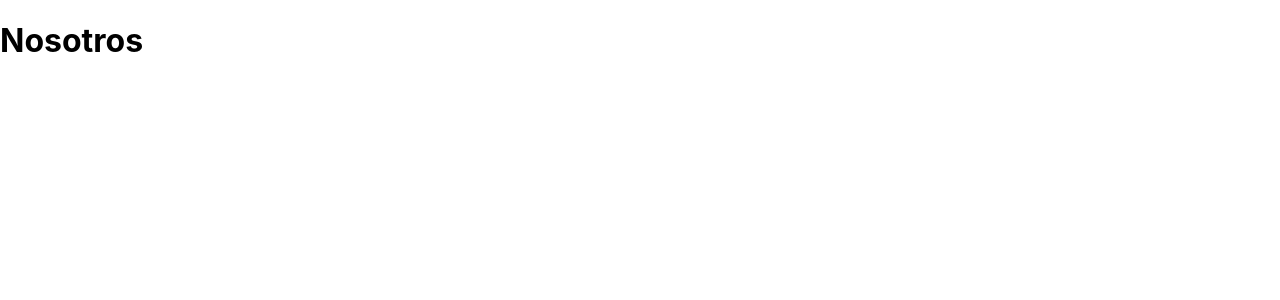
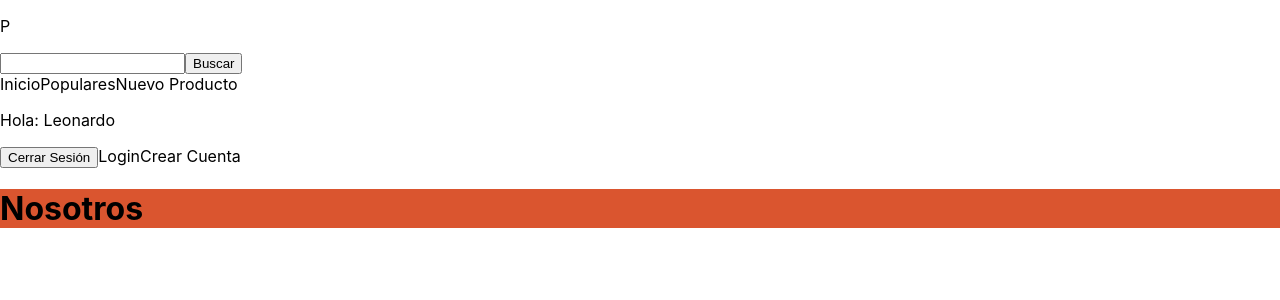
Before and after one commit to Leonardo-G/react-crear-productos, a Next.js app: page /nosotros in a window 1280 px wide. Shown: the top 300 px of the page. Built offline with nearby package versions, Linux system fonts and the light colour scheme.

Commit message:
componentes header y css base

```diff
--- /dev/null
+++ b/components/UI/Buscar.js
@@ -0,0 +1,14 @@
+import React from 'react'
+
+export const Buscar = () => {
+    return (
+        <form>
+            <input
+                type="text"
+            />
+            <button
+                type='submit'
+            >Buscar</button>
+        </form>
+    )
+}
--- a/components/layout/Header.js
+++ b/components/layout/Header.js
@@ -1,14 +1,27 @@
 import Link from 'next/link'
 import React from 'react'
+import { Buscar } from '../UI/Buscar'
+import { Navegacion } from './Navegacion'
 
 export const Header = () => {
     return (
         <header>
-            <h1>Desde el Header</h1>
-            <nav>
-                <Link href="/">Inicio</Link>
-                <Link href="/nosotros">Nosotros</Link>
-            </nav>
+            <div>
+                <div>
+                    <p>P</p>
+                    <Buscar />
+                    <Navegacion />
+                </div>
+            </div>
+            <div>
+                <p>Hola: Leonardo</p>
+                <button
+                    type='button'
+                >Cerrar Sesión</button>
+                <Link href="/">Login</Link>
+                <Link href="/">Crear Cuenta</Link>
+            </div>
+
         </header>
     )
 }
--- a/components/layout/Layout.js
+++ b/components/layout/Layout.js
@@ -1,10 +1,12 @@
 import React from 'react'
+import { Header } from './Header';
+import styles from "../../styles/Layout.module.css"
 
 export const Layout = ({ children }) => {
     return (
         <>
-
-            <main>
+            <Header />
+            <main className={ styles.main }>
                 { children }
             </main>
         </>
--- /dev/null
+++ b/components/layout/Navegacion.js
@@ -0,0 +1,12 @@
+import Link from 'next/link'
+import React from 'react'
+
+export const Navegacion = () => {
+    return (
+        <nav>
+            <Link href="/">Inicio</Link>
+            <Link href="/nosotros">Populares</Link>
+            <Link href="/nosotros">Nuevo Producto</Link>
+        </nav>
+    )
+}
--- a/pages/_app.js
+++ b/pages/_app.js
@@ -1,4 +1,5 @@
-import '../styles/globals.css'
+import '../styles/base/globals.css';
+import "../styles/base/variables.css";
 
 function MyApp({ Component, pageProps }) {
   return <Component {...pageProps} />
--- /dev/null
+++ b/styles/Layout.module.css
@@ -0,0 +1,3 @@
+.main{
+    background-color: var(--naranja);
+}
--- a/styles/globals.css
+++ b/styles/base/globals.css
@@ -1,3 +1,12 @@
+* {
+  box-sizing: inherit;
+}
+
+html{
+  box-sizing: border-box;
+  font-size: 62.5%;
+}
+
 html,
 body {
   padding: 0;
@@ -6,11 +15,11 @@ body {
     Ubuntu, Cantarell, Fira Sans, Droid Sans, Helvetica Neue, sans-serif;
 }
 
+body{
+  font-size: 1.6rem;
+}
+
 a {
   color: inherit;
   text-decoration: none;
 }
-
-* {
-  box-sizing: border-box;
-}
--- /dev/null
+++ b/styles/base/variables.css
@@ -0,0 +1,6 @@
+/* Variables */
+:root{
+    --gris: #3d3d3d;
+    --gris2: #6f6f6f;
+    --naranja: #da552f;
+  }
```
Also changed, not shown: styles/Home.module.css (deleted, +0 -116 lines).
